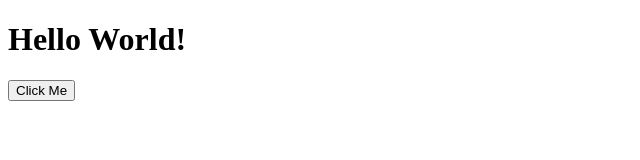
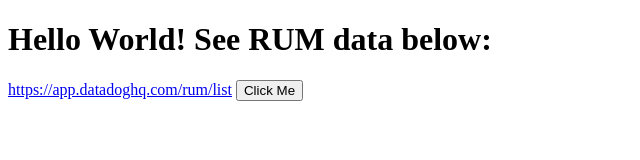
Before and after one commit to npezzotti/RUM-Example, a plain HTML site: page index.html in a window 1280 px wide. Shown: the whole page, without its empty margins (0-640 px from the left). Drawn offline with Linux system fonts and the light colour scheme.

Commit message:
added link

```diff
--- a/index.html
+++ b/index.html
@@ -13,7 +13,8 @@
     </script>
 </head>
 <body>
-    <h1>Hello World!</h1>
+    <h1>Hello World! See RUM data below:</h1>
+    <a href="https://app.datadoghq.com/rum/list">https://app.datadoghq.com/rum/list</a>
     <button id="counter" on>Click Me</button>
     <script>
         const counter = document.getElementById("counter");
```
